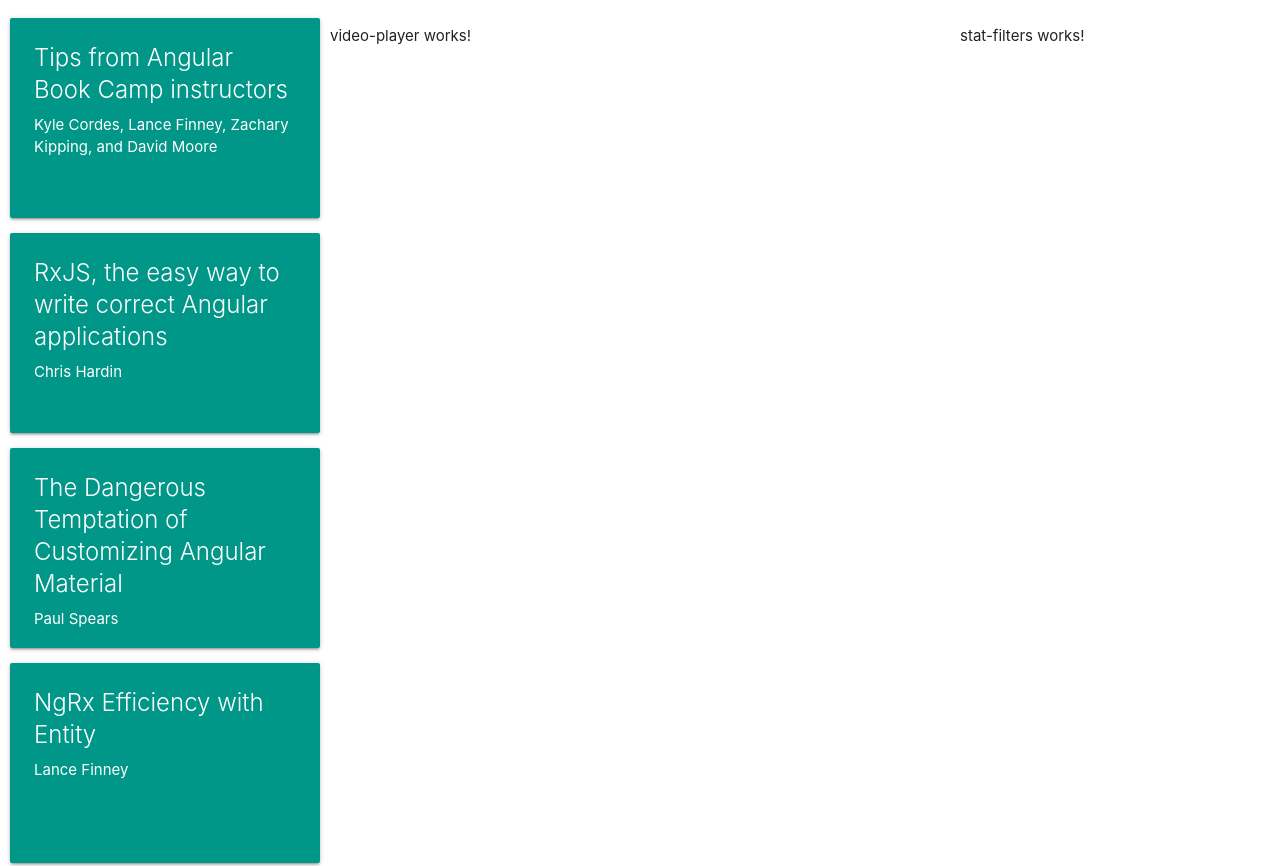
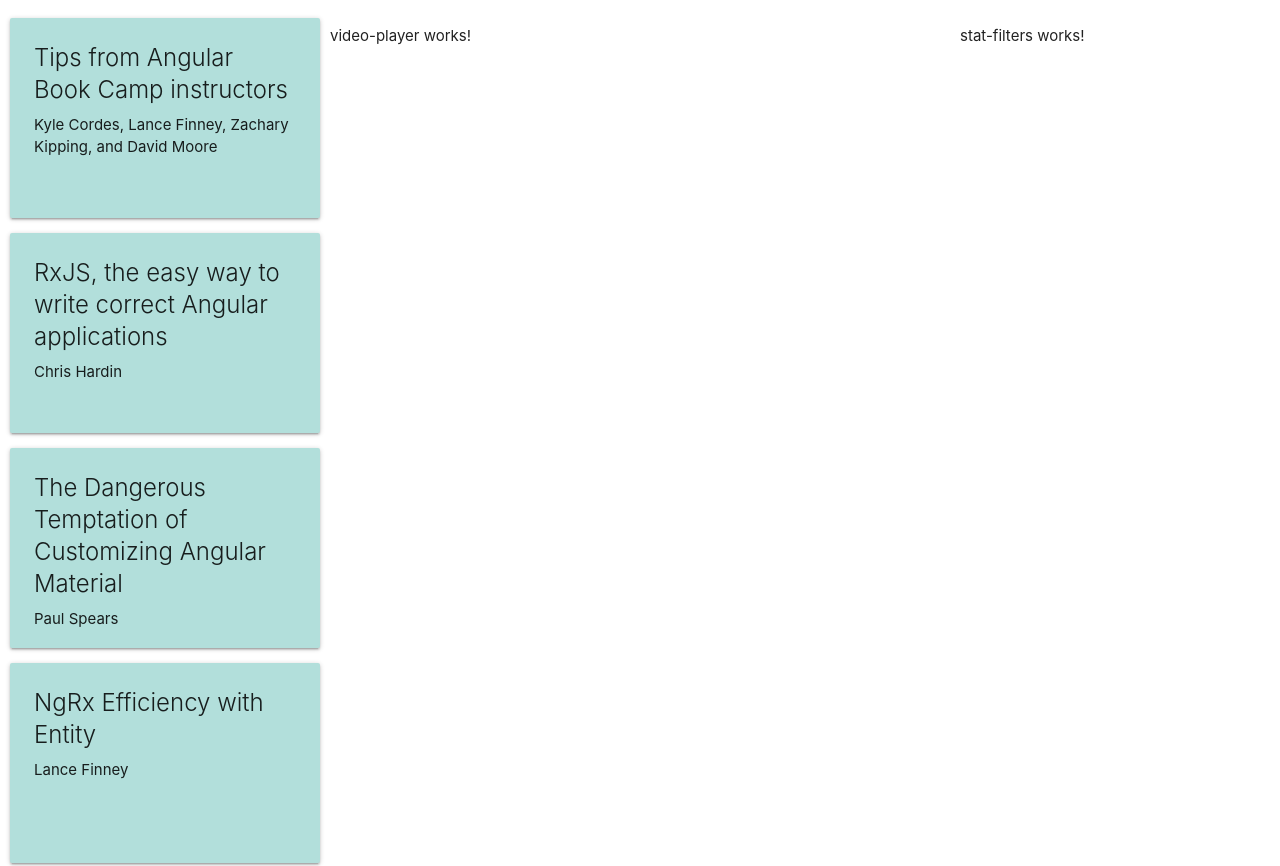
Before and after one commit to lmscalice/workshop-app, an Angular app: page /dashboard in a window 1280 px wide. Shown: the top 866 px of the page. Built offline with nearby package versions, Linux system fonts and the light colour scheme.

Commit message:
Added Class Binding for Selected Video Color Card

```diff
--- a/src/app/dashboard/video-list/video-list.component.css
+++ b/src/app/dashboard/video-list/video-list.component.css
@@ -1,4 +1,7 @@
 .card {
-  color:white;
   height:200px;
 }
+
+.teal:not(.lighten-4){
+  color: white;
+}
--- a/src/app/dashboard/video-list/video-list.component.html
+++ b/src/app/dashboard/video-list/video-list.component.html
@@ -1,4 +1,9 @@
-<div class="card teal" *ngFor="let video of videoList">
+<div
+  class="card teal"
+  *ngFor="let video of videoList"
+  [class.lighten-4]="video.id !== selectedId"
+  (click)="selectedId = video.id"
+>
   <div class="card-content">
     <span class="card-title"> {{ video.title }} </span>
     <p>{{ video.author }}</p>
--- a/src/app/dashboard/video-list/video-list.component.ts
+++ b/src/app/dashboard/video-list/video-list.component.ts
@@ -7,6 +7,7 @@
   styleUrls: ['./video-list.component.css'],
 })
 export class VideoListComponent implements OnInit {
+  selectedId: string | undefined;
   videoList: Video[] = [
     {
       title: 'Tips from Angular Book Camp instructors',
```
